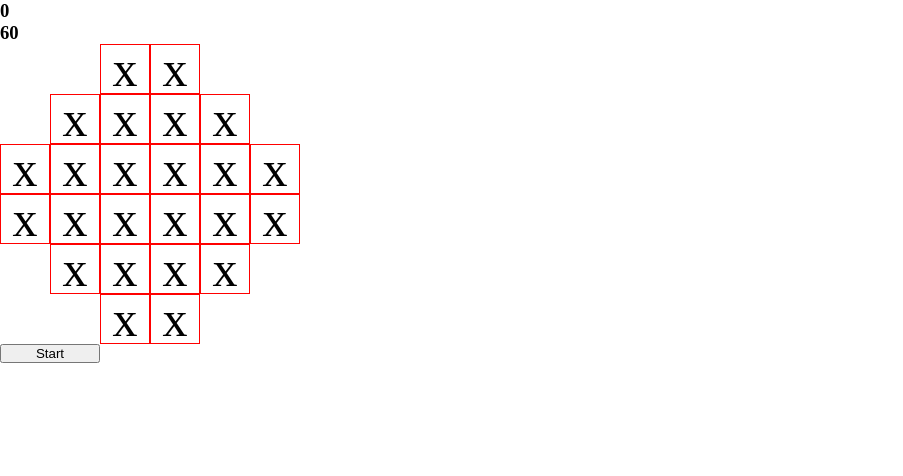
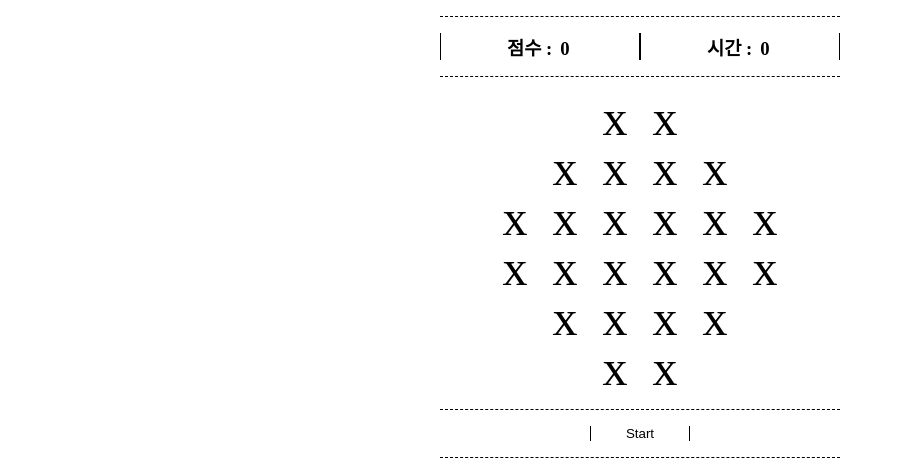
Before and after one commit to stephwuh/Catch-A-Mole-Game, a website with bundled scripts: page index.html in a window 1280 px wide. Shown: the whole page, without its empty margins (0-903 px from the left). Built offline with nearby package versions, Linux system fonts and the light colour scheme.

Commit message:
css finished

```diff
--- a/index.css
+++ b/index.css
@@ -2,6 +2,35 @@
     box-sizing: border-box;
     padding: 0;
     margin: 0;
+}
+
+#game{
+
+    margin: auto;
+    width: 400px;
+}
+
+#score-time-container, #button-container{
+    display: flex;
+    justify-content: center;
+    border-top: 1px dashed black;
+    border-bottom: 1px dashed black;
+    margin: 1rem 0;
+    width: 100%;
+}
+
+#score-time-container > h3 {
+
+    width: 50%;
+    text-align: center;
+    border-left: 1px solid black;
+    border-right: 1px solid black;
+    margin: 1rem 0;
+}
+
+#score, #time{
+    display: inline-block;
+    width: 1rem;
 }
 
 #moles{
@@ -9,7 +38,7 @@
     justify-content: center;
     flex-direction: column;
     flex-wrap: wrap;
-    width: 300px;
+    width: 100%;
     align-items: center;
 }
 .mole{
@@ -19,7 +48,6 @@
     display: flex;
     justify-content: center;
     align-items: center;
-    border: solid 1px red;
 }
 .two{
     display: flex;
@@ -33,4 +61,9 @@
 
 #start{
     width: 100px;
+    background-color: transparent;
+    border-style: none;
+    margin: 1rem 0;
+    border-left: 1px solid black;
+    border-right: 1px solid black;
 }
--- a/index.html
+++ b/index.html
@@ -1,57 +1,61 @@
 <!DOCTYPE html>
 <html lang="en">
   <head>
-    <meta charset="UTF-8">
-    <meta http-equiv="X-UA-Compatible" content="IE=edge">
-    <meta name="viewport" content="width=device-width, initial-scale=1.0">
-    <link href='./index.css' rel='stylesheet'>
+    <meta charset="UTF-8" />
+    <meta http-equiv="X-UA-Compatible" content="IE=edge" />
+    <meta name="viewport" content="width=device-width, initial-scale=1.0" />
+    <link href="./index.css" rel="stylesheet" />
     <title>Catch-A-Mole Game</title>
   </head>
   <body>
-    <div>
-        <h3 id='score'>0</h3>
-        <h3 id='time'>60</h3>
+    <div id="game">
+      <div id="score-time-container">
+        <h3>점수 : <span id="score">0</span></h3>
+        <h3>시간 : <span id="time">0</span></h3>
       </div>
-    <div id='moles'>
-        <div class='two'>
-            <div class='mole' id='mole1'>x</div>
-            <div class='mole' id='mole2'>x</div>
+      <div id="moles">
+        <div class="two">
+          <div class="mole" id="mole1">x</div>
+          <div class="mole" id="mole2">x</div>
         </div>
-        <div class='four'>
-            <div class='mole' id='mole3'>x</div>
-            <div class='mole' id='mole4'>x</div>
-            <div class='mole' id='mole5'>x</div>
-            <div class='mole' id='mole6'>x</div>
+        <div class="four">
+          <div class="mole" id="mole3">x</div>
+          <div class="mole" id="mole4">x</div>
+          <div class="mole" id="mole5">x</div>
+          <div class="mole" id="mole6">x</div>
         </div>
-        <div class='six'>
-            <div class='mole' id='mole7'>x</div>
-            <div class='mole' id='mole8'>x</div>
-            <div class='mole' id='mole9'>x</div>
-            <div class='mole' id='mole10'>x</div>
-            <div class='mole' id='mole11'>x</div>
-            <div class='mole' id='mole12'>x</div>
+        <div class="six">
+          <div class="mole" id="mole7">x</div>
+          <div class="mole" id="mole8">x</div>
+          <div class="mole" id="mole9">x</div>
+          <div class="mole" id="mole10">x</div>
+          <div class="mole" id="mole11">x</div>
+          <div class="mole" id="mole12">x</div>
         </div>
-        <div class='six'>
-            <div class='mole' id='mole13'>x</div>
-            <div class='mole' id='mole14'>x</div>
-            <div class='mole' id='mole15'>x</div>
-            <div class='mole' id='mole16'>x</div>
-            <div class='mole' id='mole17'>x</div>
-            <div class='mole' id='mole18'>x</div>
+        <div class="six">
+          <div class="mole" id="mole13">x</div>
+          <div class="mole" id="mole14">x</div>
+          <div class="mole" id="mole15">x</div>
+          <div class="mole" id="mole16">x</div>
+          <div class="mole" id="mole17">x</div>
+          <div class="mole" id="mole18">x</div>
         </div>
-        <div class='four'>
-            <div class='mole' id='mole19'>x</div>
-            <div class='mole' id='mole20'>x</div>
-            <div class='mole' id='mole21'>x</div>
-            <div class='mole' id='mole22'>x</div>
+        <div class="four">
+          <div class="mole" id="mole19">x</div>
+          <div class="mole" id="mole20">x</div>
+          <div class="mole" id="mole21">x</div>
+          <div class="mole" id="mole22">x</div>
         </div>
-        <div class='two'>
-            <div class='mole' id='mole23'>x</div>
-            <div class='mole' id='mole24'>x</div>
+        <div class="two">
+          <div class="mole" id="mole23">x</div>
+          <div class="mole" id="mole24">x</div>
         </div>
       </div>
-    <button id='start' >Start</button>
+      <div id="button-container">
+      <button id="start">Start</button>
+    </div>
+    </div>
 
-    <script type="module" src='./index.js'></script>
+    <script type="module" src="./index.js"></script>
   </body>
 </html>
```
Lines whose indentation alone changed are shown as unchanged.
